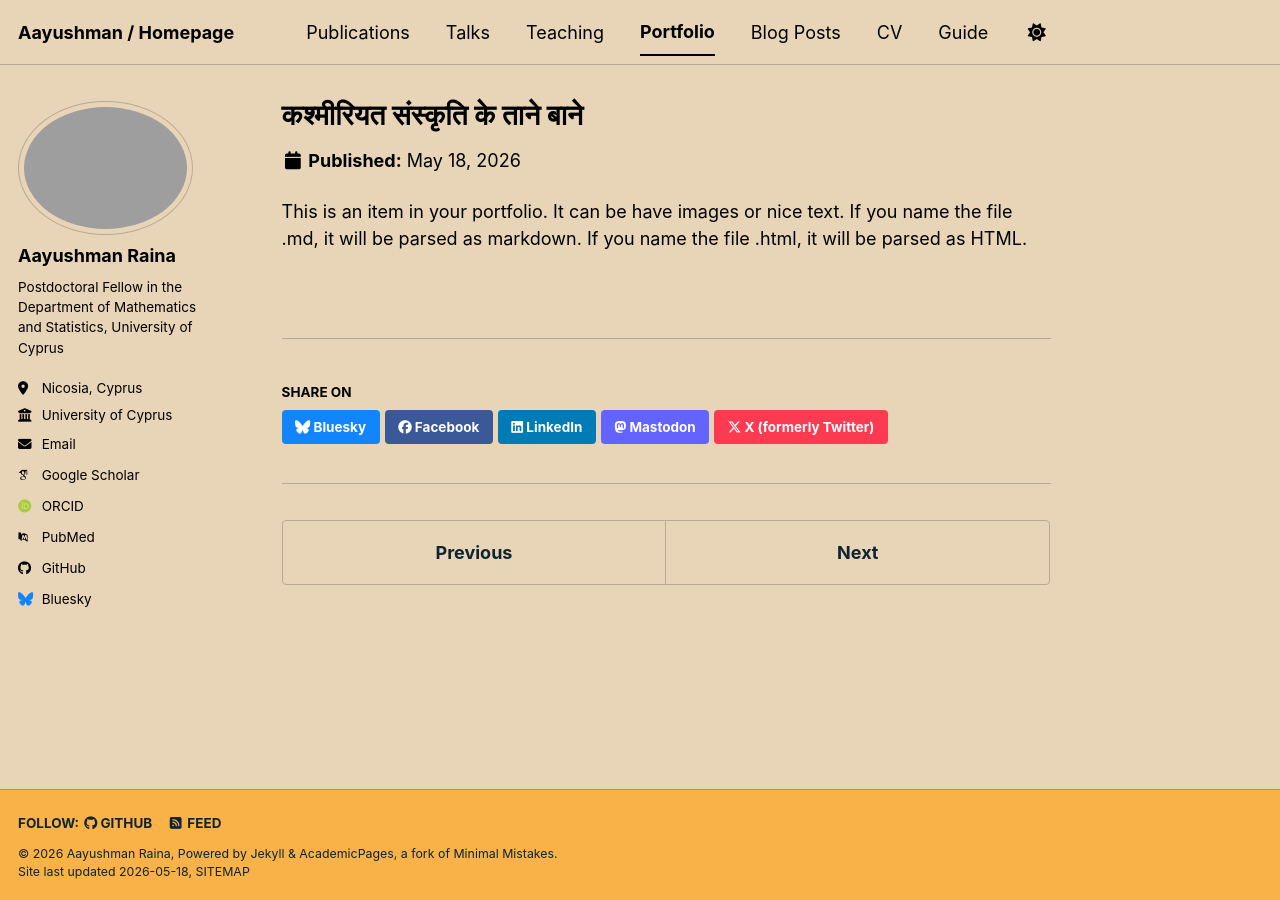
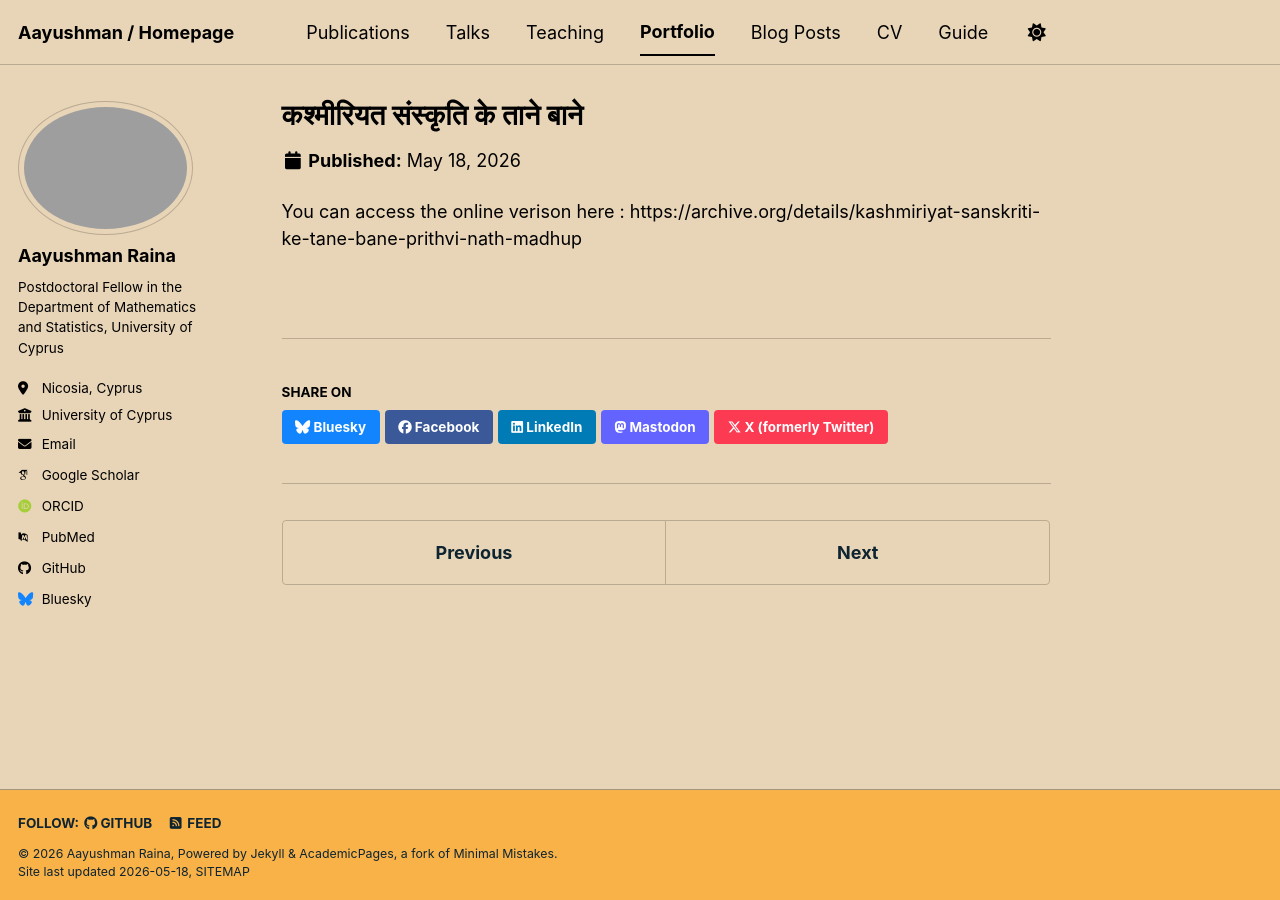
Before and after one commit to Aayushman5/Aayushman5.github.io, a Jekyll site: the page built from _portfolio/portfolio-1.md, in a window 1280 px wide. Built offline with Jekyll 4.4.1, drawn with Linux system fonts in a browser that asks for light colours; some web fonts are replaced; a script bundle is joined from its source files by our own code; library files that are not in the unit come from our copies.

Commit message:
Update portfolio-1.md

```diff
--- a/_portfolio/portfolio-1.md
+++ b/_portfolio/portfolio-1.md
@@ -4,4 +4,4 @@
 collection: portfolio
 ---
 
-This is an item in your portfolio. It can be have images or nice text. If you name the file .md, it will be parsed as markdown. If you name the file .html, it will be parsed as HTML.
+You can access the online verison here : https://archive.org/details/kashmiriyat-sanskriti-ke-tane-bane-prithvi-nath-madhup
```
